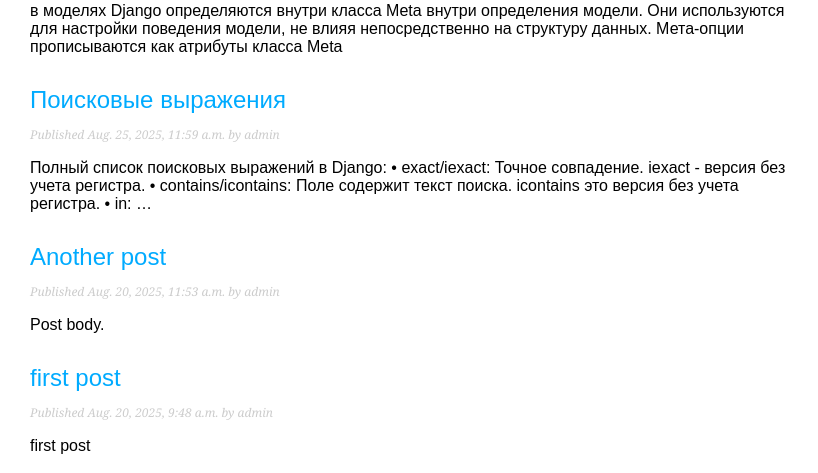
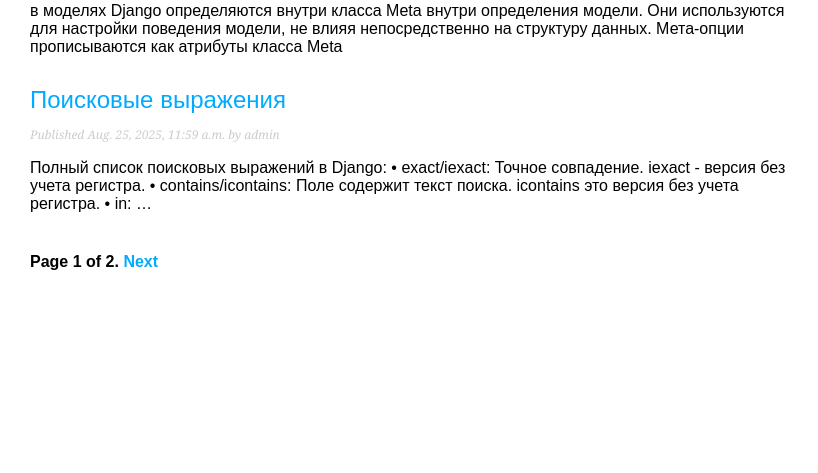
Before and after one commit to Grellina/blog, a Django app: page /blog/ in a window 1280 px wide. Shown: the part 327-800 px from the top of the page, without its empty margins (0-818 px from the left). Run offline with Django 5.2, Linux system fonts and the light colour scheme; data comes from the database, SQL or seed files in the repository; both versions use the stored data as it was after the commit.

Commit message:
added pagination, FBV and CBV views

```diff
--- a/blog/models.py
+++ b/blog/models.py
@@ -1,6 +1,7 @@
 from django.db import models
 from django.utils import timezone
 from django.contrib.auth.models import User
+from django.urls import reverse
 
 class PublishedManager(models.Manager):
     def get_queryset(self):
@@ -12,7 +13,7 @@ class Post(models.Model):
         PUBLISHED = 'PB', 'Published'
 
     title = models.CharField(max_length=250)
-    slug = models.SlugField(max_length=250, unique=True)
+    slug = models.SlugField(max_length=250, unique_for_date='publish')
     author = models.ForeignKey(User, on_delete=models.CASCADE, related_name='blog_posts')
     body = models.TextField()
 
@@ -32,3 +33,10 @@ class Post(models.Model):
 
     def __str__(self):
         return self.title
+
+    def get_absolute_url(self):
+        return reverse('blog:post_detail',
+                       args=[self.publish.year,
+                             self.publish.month,
+                             self.publish.day,
+                             self.slug])
--- a/blog/urls.py
+++ b/blog/urls.py
@@ -4,6 +4,9 @@ from . import views
 app_name = 'blog'
 
 urlpatterns = [
-    path('', views.post_list, name='post_list'),
-    path('<int:id>', views.post_detail, name='post_detail'),
+    #path('', views.post_list, name='post_list'),
+    path('', views.PostListView.as_view(), name='post_list'),
+    path('<int:year>/<int:month>/<int:day>/<slug:post>/',
+         views.post_detail,
+         name='post_detail'),
 ]
--- a/blog/views.py
+++ b/blog/views.py
@@ -1,15 +1,37 @@
 from django.shortcuts import render, get_object_or_404
+from django.core.paginator import Paginator, EmptyPage, PageNotAnInteger
+from django.views.generic import ListView
 from .models import Post
 
 def post_list(request):
-    posts = Post.published.all()
+    post_list = Post.published.all()
+    paginator = Paginator(post_list, 3)
+    page_number = request.GET.get('page', 1)
+    try:
+        posts = paginator.page(page_number)
+    except PageNotAnInteger:
+        posts = paginator.page(1)
+    except EmptyPage:
+        posts = paginator.page(paginator.num_pages)
     return render(request,
                   'blog/post/list.html',
                   {'posts': posts})
 
-def post_detail(request, id):
-    post = get_object_or_404(Post, id=id, status=Post.Status.PUBLISHED)
+def post_detail(request, year, month, day, post):
+    post = get_object_or_404(Post,
+                             status=Post.Status.PUBLISHED,
+                             slug=post,
+                             publish__year=year,
+                             publish__month=month,
+                             publish__day=day)
 
     return render(request,
                   'blog/post/detail.html',
                   {'post': post})
+
+class PostListView(ListView):
+    """Альтернативное представление списка постов"""
+    queryset = Post.published.all()
+    context_object_name = 'posts'
+    paginate_by = 3
+    template_name = 'blog/post/list.html'
--- a/templates/blog/post/list.html
+++ b/templates/blog/post/list.html
@@ -4,11 +4,12 @@
     <h1>My Blog</h1>
     {% for post in posts %}
     <h2>
-        <a href="{% url 'blog:post_detail' post.id %}"> {{ post.title }}</a>
+        <a href="{{ post.get_absolute_url }}"> {{ post.title }}</a>
     </h2>
     <p class="date">
         Published {{ post.publish }} by {{ post.author }}
     </p>
     {{ post.body|truncatewords:30|linebreaks }}
     {% endfor %}
+    {% include 'pagination.html' with page=page_obj %}
 {% endblock %}
--- /dev/null
+++ b/templates/pagination.html
@@ -0,0 +1,13 @@
+<div class="pagination">
+    <span class="step-links">
+        {% if page.has_previous %}
+            <a href="?page={{ page.previous_page_number }}">Previous</a>
+        {% endif %}
+        <span class="current">
+            Page {{ page.number }} of {{ page.paginator.num_pages }}.
+        </span>
+        {% if page.has_next %}
+            <a href="?page={{ page.next_page_number }}">Next</a>
+        {% endif %}
+    </span>
+</div>
```
Also changed, not shown: templates/blog/post/detail.html (+9 -9 lines), blog/migrations/0002_alter_post_slug.py (added), db.sqlite3.
